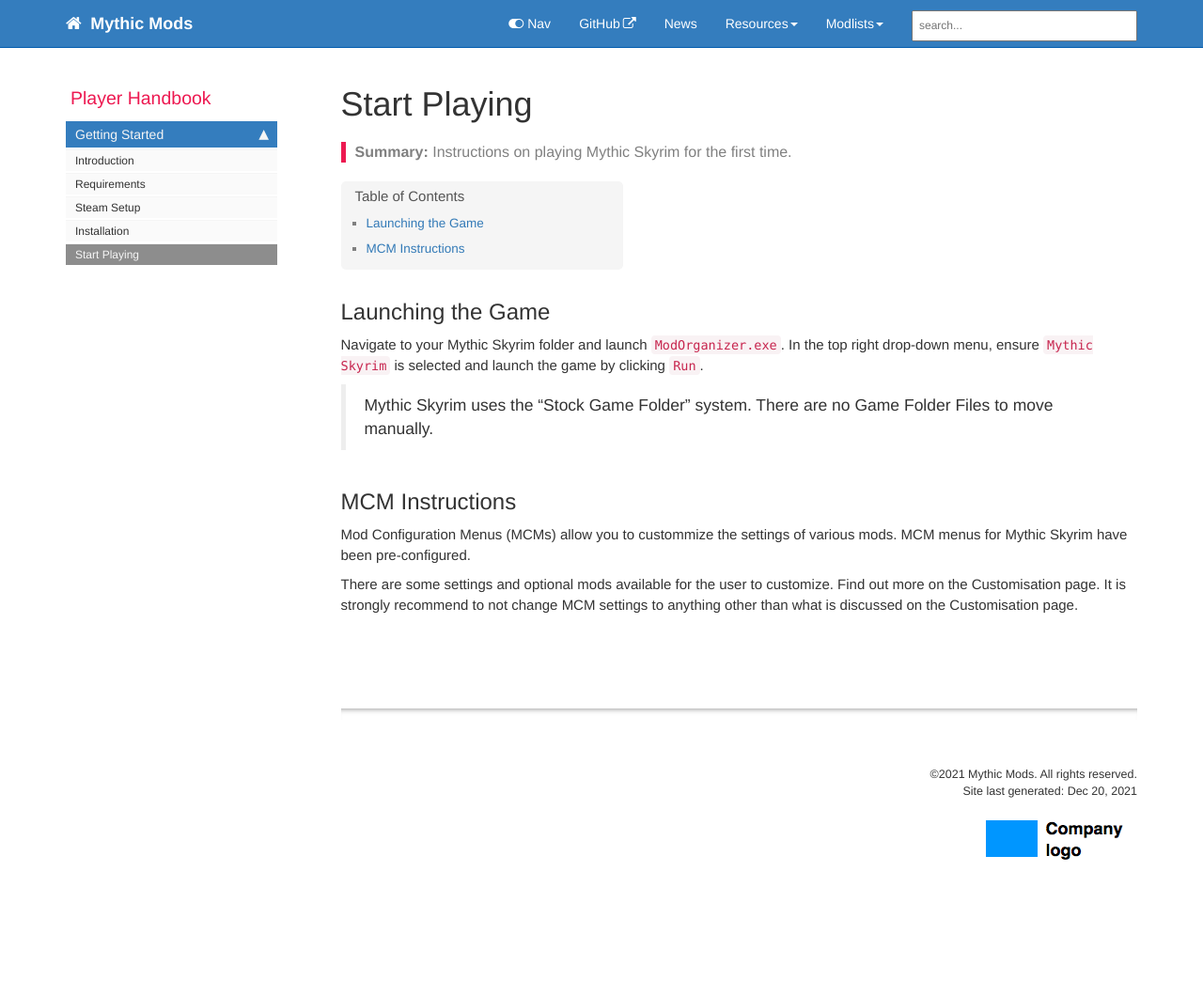
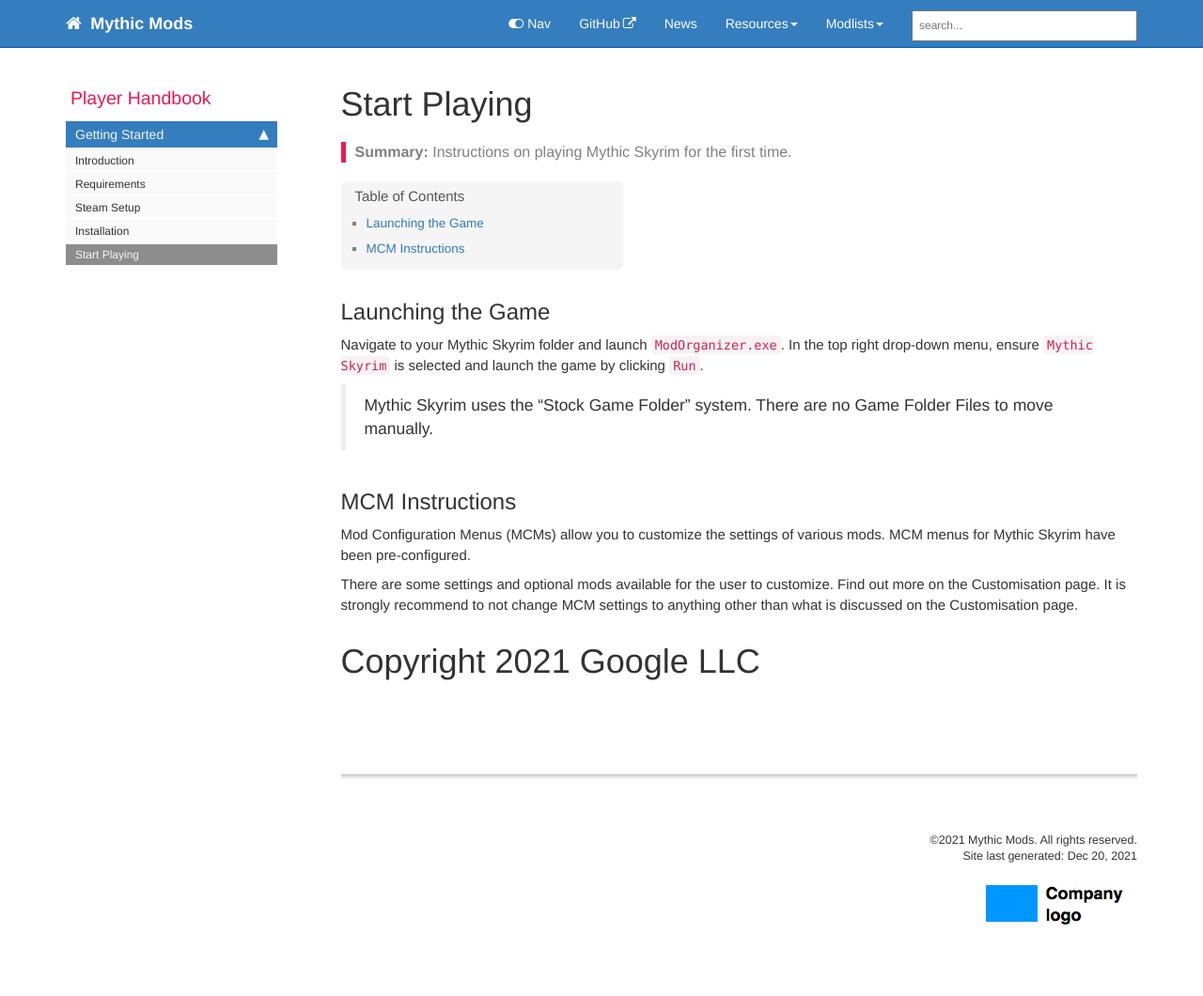
Before and after one commit to mythic-mods/mythic-mods.github.io, a Jekyll site: the page built from pages/mythic-skyrim/mythic-skyrim-start-playing.md, in a window 1280 px wide. Shown: the whole page at 94% size. Built offline with Jekyll 4.4.1, drawn with Linux system fonts in a browser that asks for light colours; comment, search, counter and statistics services are not loaded; before the commit the page ends 991 px from its top, so only the background shows below that.

Commit message:
Update mythic-skyrim-start-playing.md

```diff
--- a/pages/mythic-skyrim/mythic-skyrim-start-playing.md
+++ b/pages/mythic-skyrim/mythic-skyrim-start-playing.md
@@ -12,8 +12,10 @@ In the top right drop-down menu, ensure `Mythic Skyrim` is selected and launch t
 > Mythic Skyrim uses the "Stock Game Folder" system. There are no Game Folder Files to move manually.
 
 ## MCM Instructions
-Mod Configuration Menus (MCMs) allow you to custommize the settings of various mods.
+Mod Configuration Menus (MCMs) allow you to customize the settings of various mods.
 MCM menus for Mythic Skyrim have been pre-configured.
 
 There are some settings and optional mods available for the user to customize. Find out more on the Customisation page.
 It is strongly recommend to not change MCM settings to anything other than what is discussed on the Customisation page.
+
+# Copyright 2021 Google LLC
```
